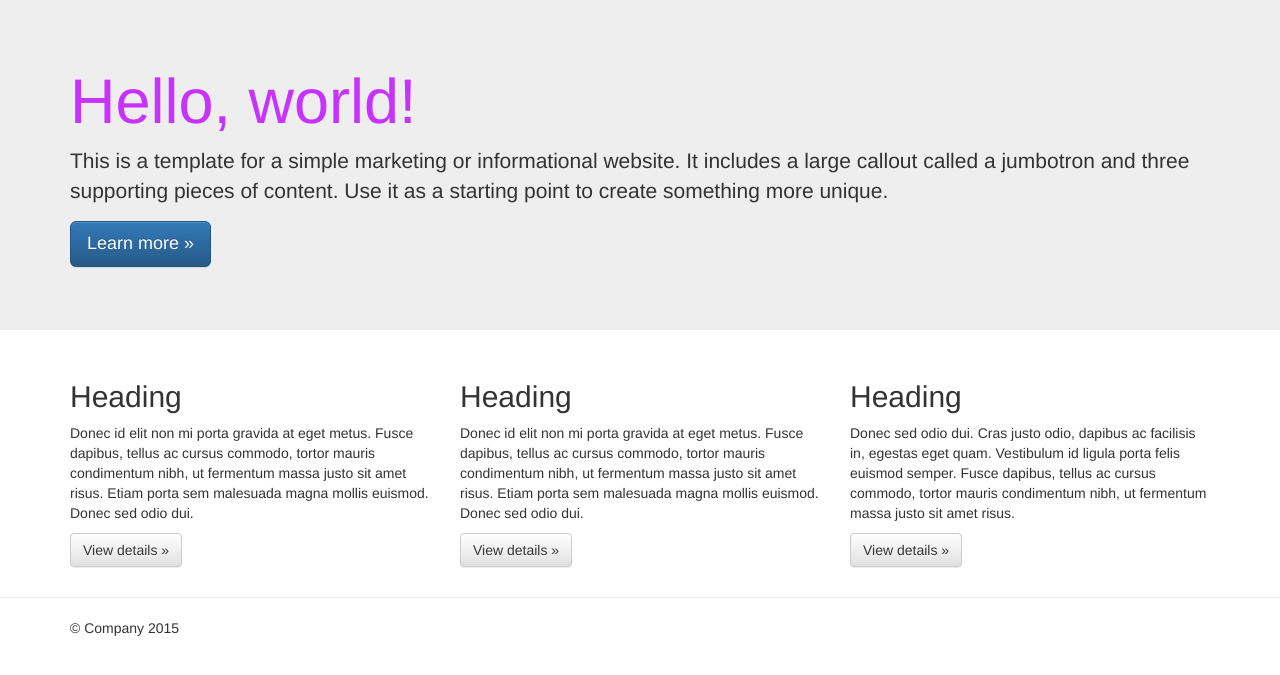
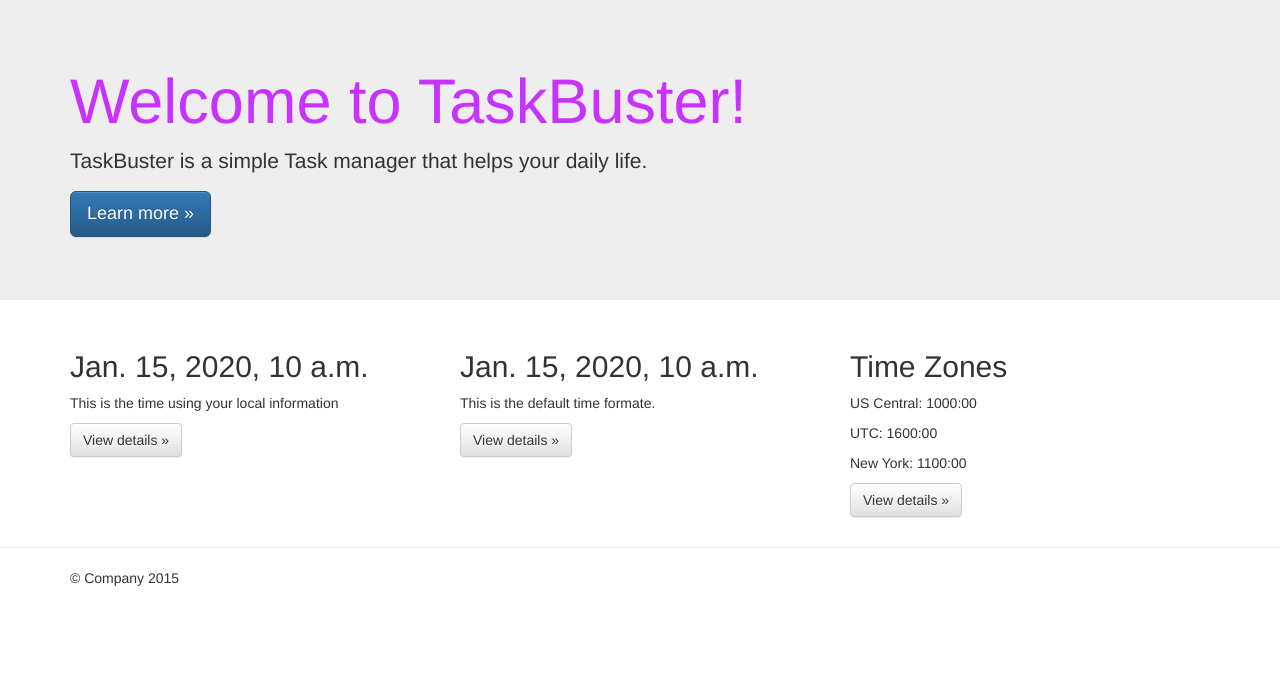
Before and after one commit to BrianGuo/taskbuster_project, a Django app: template taskbuster/templates/taskbuster/index.html in a window 1280 px wide. Shown: the part 51-726 px from the top of the page. Run offline with Django 3.2, Linux system fonts and the light colour scheme; the template is opened without the code that fills it: most values are stand-ins (such as "Sample title", 1, 10 or a date in 2020); some libraries are stand-ins or nearby versions.

Commit message:
Internationalization and localization

```diff
--- a/requirements/base.txt
+++ b/requirements/base.txt
@@ -1 +1,2 @@
 Django==1.85
+pytz==2016.3
--- a/taskbuster/templates/taskbuster/index.html
+++ b/taskbuster/templates/taskbuster/index.html
@@ -1,11 +1,14 @@
 {% extends "base.html" %}
+{% load i18n %}
+{% load l10n %}
+{% load tz %}
 {% block head_title %}TaskBuster Django Tutorial{% endblock %}
 {% block content %}
   <!-- Main jumbotron for a primary marketing message or call to action -->
   <div class="jumbotron">
     <div class="container">
-      <h1>Hello, world!</h1>
-      <p>This is a template for a simple marketing or informational website. It includes a large callout called a jumbotron and three supporting pieces of content. Use it as a starting point to create something more unique.</p>
+      <h1>{% trans "Welcome to TaskBuster!" %}</h1>
+      <p>{% blocktrans %}TaskBuster is a simple Task manager that helps your daily life.{% endblocktrans %}</p>
       <p><a class="btn btn-primary btn-lg" href="#" role="button">Learn more &raquo;</a></p>
     </div>
   </div>
@@ -14,18 +17,20 @@
     <!-- Example row of columns -->
     <div class="row">
       <div class="col-md-4">
-        <h2>Heading</h2>
-        <p>Donec id elit non mi porta gravida at eget metus. Fusce dapibus, tellus ac cursus commodo, tortor mauris condimentum nibh, ut fermentum massa justo sit amet risus. Etiam porta sem malesuada magna mollis euismod. Donec sed odio dui. </p>
+        <h2 id="local-date">{{ today }}</h2>
+        <p>This is the time using your local information </p>
         <p><a class="btn btn-default" href="#" role="button">View details &raquo;</a></p>
       </div>
       <div class="col-md-4">
-        <h2>Heading</h2>
-        <p>Donec id elit non mi porta gravida at eget metus. Fusce dapibus, tellus ac cursus commodo, tortor mauris condimentum nibh, ut fermentum massa justo sit amet risus. Etiam porta sem malesuada magna mollis euismod. Donec sed odio dui. </p>
+        <h2 id="non-local-date">{{ today|unlocalize }}</h2>
+        <p>This is the default time formate. </p>
         <p><a class="btn btn-default" href="#" role="button">View details &raquo;</a></p>
      </div>
       <div class="col-md-4">
-        <h2>Heading</h2>
-        <p>Donec sed odio dui. Cras justo odio, dapibus ac facilisis in, egestas eget quam. Vestibulum id ligula porta felis euismod semper. Fusce dapibus, tellus ac cursus commodo, tortor mauris condimentum nibh, ut fermentum massa justo sit amet risus.</p>
+        <h2>Time Zones</h2>
+        <p> US Central: <span id="time-tz">{{now|time:"Hi:i"}}</span></p>
+        <p> UTC: <span id="time-utc">{{now|utc|time:"Hi:i"}}</span></p>
+        <p> New York: <span id="time-ny">{{now|timezone:"America/New_York"|time:"Hi:i"}}</span></p>
         <p><a class="btn btn-default" href="#" role="button">View details &raquo;</a></p>
       </div>
     </div>
--- a/taskbuster/test.py
+++ b/taskbuster/test.py
@@ -1,14 +1,16 @@
 # -*- coding: utf-8 -*-
 from django.test import TestCase
 from django.core.urlresolvers import reverse
-
+from django.utils.translation import activate
 
 class TestHomePage(TestCase):
 
     def test_uses_index_template(self):
+        activate('en')
         response = self.client.get(reverse('home'))
         self.assertTemplateUsed(response, 'taskbuster/index.html')
 
     def test_uses_base_template(self):
+        activate('en')
         response = self.client.get(reverse('home'))
         self.assertTemplateUsed(response, 'base.html')
--- a/taskbuster/urls.py
+++ b/taskbuster/urls.py
@@ -1,17 +1,15 @@
+# -*- coding: utf-8 -*-
 from django.conf.urls import include, url
 from django.contrib import admin
-
-from.views import home, home_files
+from django.conf.urls.i18n import i18n_patterns
+from .views import home, home_files
 
 urlpatterns = [
-    # Examples:
-    # url(r'^$', 'taskbuster.views.home', name='home'),
-    # url(r'^blog/', include('blog.urls')),
-    url(
-        r'^(?P<filename>(robots.txt)|(humans.txt))$',
-        home_files,
-        name='home-files'
-    ),
+    url(r'^(?P<filename>(robots.txt)|(humans.txt))$',
+        home_files, name='home-files'),
+]
+
+urlpatterns += i18n_patterns(
     url(r'^$', home, name='home'),
     url(r'^admin/', include(admin.site.urls)),
-]
+)
```
Also changed, not shown: functional_tests/test_all_users.py (+35 -0 lines), taskbuster/settings/base.py (+16 -1 lines), taskbuster/views.py (+6 -1 lines), taskbuster/locale/ca/LC_MESSAGES/django.po (added), 1 other file.
